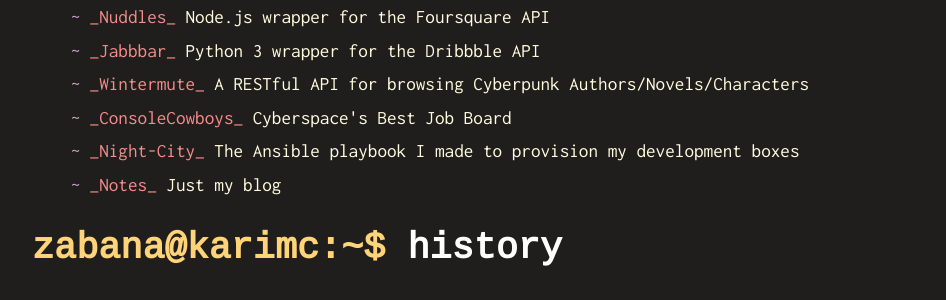
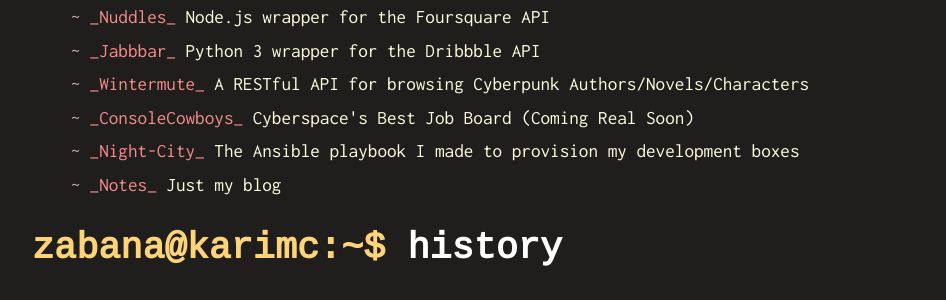
Before and after one commit to Zabanaa/zabanaa.github.io, a Jekyll site: the page built from index.html, in a window 1280 px wide. Shown: the part 1456-1756 px from the top of the page, without its empty margins (16-962 px from the left). Built offline with Jekyll 4.4.1, drawn with Linux system fonts in a browser that asks for light colours.

```diff
--- a/_data/projects.json
+++ b/_data/projects.json
@@ -21,9 +21,9 @@
         },
 
         {
-            "url": "https://consolecowboys.co",
+            "url": "#",
             "name": "ConsoleCowboys",
-            "desc": "Cyberspace's Best Job Board"
+            "desc": "Cyberspace's Best Job Board (Coming Real Soon)"
         },
 
         {
```
